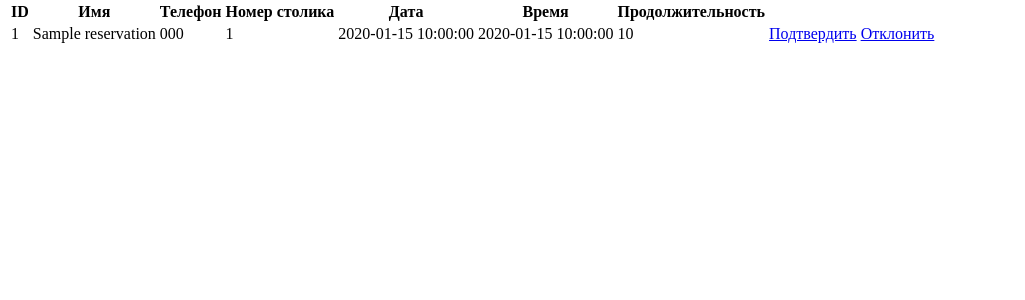
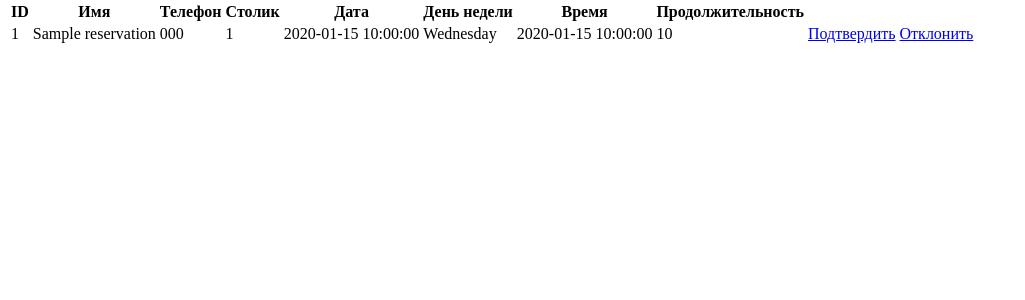
Before and after one commit to deni97/booking-test, a PHP site: template src/Views/manageReservations.twig in a window 1280 px wide. Shown: the part 46-346 px from the top of the page, without its empty margins (0-1025 px from the left). Run offline with PHP 8.4, Linux system fonts and the light colour scheme; the template is opened without the code that fills it: most values are stand-ins (such as "Sample title", 1, 10 or a date in 2020); some libraries are stand-ins or nearby versions.

Commit message:
minor view tweaks

```diff
--- a/src/Views/manageReservations.twig
+++ b/src/Views/manageReservations.twig
@@ -10,8 +10,9 @@
         <th>ID</th>
         <th>Имя</th>
         <th>Телефон</th>
-        <th>Номер столика</th>
+        <th>Столик</th>
         <th>Дата</th>
+        <th>День недели</th>
         <th>Время</th>
         <th>Продолжительность</th>
     </tr>
@@ -23,6 +24,7 @@
         <td>{{ reservation.phone }}</td>
         <td>{{ reservation.table_id }}</td>
         <td>{{ reservation.date }}</td>
+        <td>{{ reservation.date|date("l") }}</td>
         <td>{{ reservation.convertedTime }}</td>
         <td>{{ reservation.duration }}</td>
 
--- a/src/Views/success.twig
+++ b/src/Views/success.twig
@@ -7,4 +7,6 @@
 {% block content %}
     Всё получилось!
     Айди брони: {{ id }}
+    <hr>
+    &emsp;<a href="/">вернуться</a>
 {% endblock %}
```
